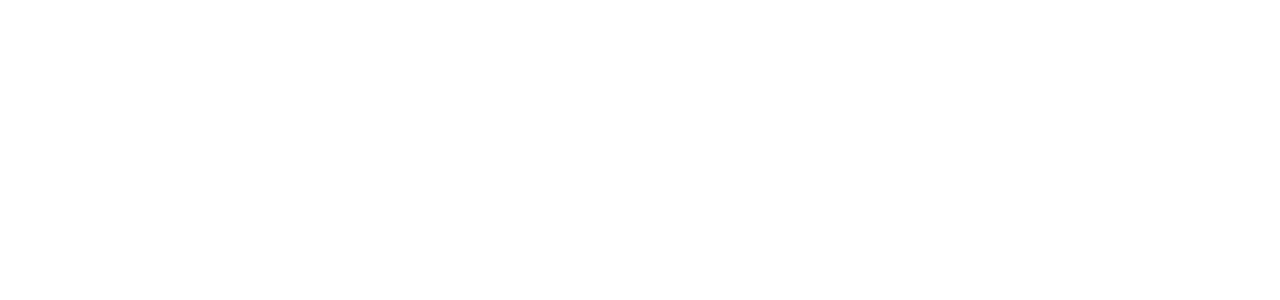
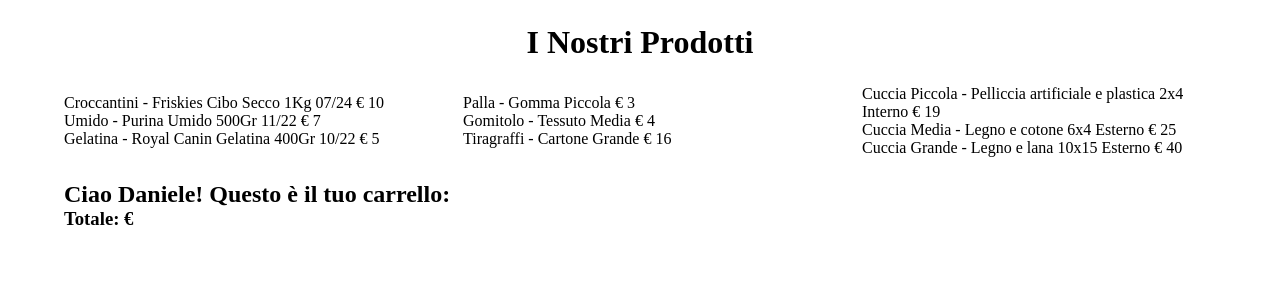
Before and after one commit to DannySilv/php-oop-2, a PHP site: page / in a window 1280 px wide. Before the commit the part shown is empty. Shown: the top 300 px of the page. Run offline with PHP 8.4, Linux system fonts and the light colour scheme.

Commit message:
Added Style & Completed Index Layout

```diff
--- a/Food.php
+++ b/Food.php
@@ -14,5 +14,9 @@ class Food {
     $this->expireDate = $_expireDate;
     $this->price = $_price;
   }
+
+  public function printInfo() {
+    return "$this->brand $this->type $this->weight $this->expireDate € $this->price";
+  }
 }
 ?>
--- a/Games.php
+++ b/Games.php
@@ -1,16 +1,18 @@
 <?php
 class Games {
-  public $brand;
   public $material;
   public $size;
   public $price;
 
-  function __construct($_brand, $_material, $_size, $_price)
+  function __construct($_material, $_size, $_price)
   {
-    $this->brand = $_brand;
     $this->material = $_material;
     $this->size = $_size;
     $this->price = $_price;
   }
+
+  public function printInfo() {
+    return "$this->material $this->size € $this->price";
+  }
 }
 ?>
--- a/Kennels.php
+++ b/Kennels.php
@@ -1,18 +1,20 @@
 <?php
 class Kennels {
-  public $brand;
   public $material;
   public $size;
   public $purpose;
   public $price;
 
-  function __construct($_brand, $_material, $_size, $_purpose, $_price)
+  function __construct($_material, $_size, $_purpose, $_price)
   {
-    $this->brand = $_brand;
     $this->material = $_material;
     $this->size = $_size;
     $this->purpose = $_purpose;
     $this->price = $_price;
   }
+
+  public function printInfo() {
+    return "$this->material $this->size $this->purpose € $this->price";
+  }
 }
 ?>
--- a/User.php
+++ b/User.php
@@ -2,28 +2,27 @@
 class User {
   public $name;
   public $email;
-  public $payment;
+  public $paymentAcceptable = true;
   public $registered = true;
   public $cart = [];
 
-  function __construct($_name, $_email, $_payment) {
+  function __construct($_name, $_email) {
     $this->name = $_name;
     $this->email = $_email;
-    $this->payment = $_payment;
   }
 
   function toCart($_product) {
     $this->cart[] = $_product;
   }
 
-  function getTotal($_registered) {
+  function getTotal($_registered, $_paymentAcceptable) {
     $total = 0;
     foreach($this->cart as $element) {
-      if ($_registered->registered) {
+      if ($_registered->registered && $_paymentAcceptable->paymentAcceptable) {
         $newPrice = ($element->price * 100) / 20;
         $total += $newPrice;
         return true;
-      } else {
+      } else if (!($_registered->registered) && $_paymentAcceptable->paymentAcceptable) {
         $total += $element->price;
         return false;
       }
--- /dev/null
+++ b/css/style.css
@@ -0,0 +1,36 @@
+* {
+  margin: 0;
+  padding: 0;
+  box-sizing: border-box;
+}
+
+ul {
+  list-style: none;
+}
+
+li {
+  text-decoration: none;
+}
+
+h1 {
+  text-align: center;
+  margin: 1.5rem 0;
+}
+
+.products-container {
+  display: flex;
+  justify-content: space-between;
+  align-items: center;
+  width: 90%;
+  margin: 0 auto;
+}
+
+.col {
+  width: calc((100% / 3) - 30px);
+}
+
+.cart {
+  width: 90%;
+  margin: 0 auto;
+  margin-top: 1.5rem;
+}
--- a/index.php
+++ b/index.php
@@ -3,6 +3,21 @@ require_once __DIR__ . "/Food.php";
 require_once __DIR__ . "/Games.php";
 require_once __DIR__ . "/Kennels.php";
 require_once __DIR__ . "/User.php";
+
+$croccantini = new Food("Friskies", "Cibo Secco", "1Kg", "07/24", 10);
+$umido = new Food("Purina", "Umido", "500Gr", "11/22", 7);
+$gelatina = new Food("Royal Canin", "Gelatina", "400Gr", "10/22", 5);
+
+$palla = new Games("Gomma", "Piccola", 3);
+$gomitolo = new Games("Tessuto", "Media", 4);
+$tiragraffi = new Games("Cartone", "Grande", 16);
+
+$cuccia1 = new Kennels("Pelliccia artificiale e plastica", "2x4", "Interno", 19);
+$cuccia2 = new Kennels("Legno e cotone", "6x4", "Esterno", 25);
+$cuccia3 = new Kennels("Legno e lana", "10x15", "Esterno", 40);
+
+$daniele = new User("Daniele", "daniele@hotmail.it");
+
 ?>
 
 <!DOCTYPE html>
@@ -11,9 +26,43 @@ require_once __DIR__ . "/User.php";
   <meta charset="UTF-8">
   <meta http-equiv="X-UA-Compatible" content="IE=edge">
   <meta name="viewport" content="width=device-width, initial-scale=1.0">
-  <title>Document</title>
+  <link rel="stylesheet" href="css/style.css">
+  <title>PhpOop2</title>
 </head>
 <body>
+  <h1>I Nostri Prodotti</h1>
+  <div class="products-container">
+    <div class="col">
+      <ul>
+          <li> Croccantini - <?php echo $croccantini->printInfo(); ?> </li>
+          <li> Umido - <?php echo $umido->printInfo(); ?> </li>
+          <li> Gelatina - <?php echo $gelatina->printInfo(); ?> </li>
+      </ul>
+    </div>
+    <div class="col">
+      <ul>
+          <li> Palla - <?php echo $palla->printInfo(); ?> </li>
+          <li> Gomitolo - <?php echo $gomitolo->printInfo(); ?> </li>
+          <li> Tiragraffi - <?php echo $tiragraffi->printInfo(); ?> </li>
+      </ul>
+    </div>
+    <div class="col">
+      <ul>
+          <li> Cuccia Piccola - <?php echo $cuccia1->printInfo(); ?> </li>
+          <li> Cuccia Media - <?php echo $cuccia2->printInfo(); ?> </li>
+          <li> Cuccia Grande - <?php echo $cuccia3->printInfo(); ?> </li>
+      </ul>
+    </div>
+  </div>
 
+  <div class="cart">
+    <h2>Ciao <?php echo $daniele->name; ?>! Questo è il tuo carrello:</h2>
+      <ul>
+          <?php foreach($daniele->cart as $element) { ?>
+          <li><?php echo $element->printInfo(); ?></li>
+          <?php } ?>
+      </ul>
+    <h3>Totale: € <?php echo $daniele->getTotal($daniele->registered, $daniele->paymentAcceptable); ?></h3>
+  </div>
 </body>
 </html>
```
